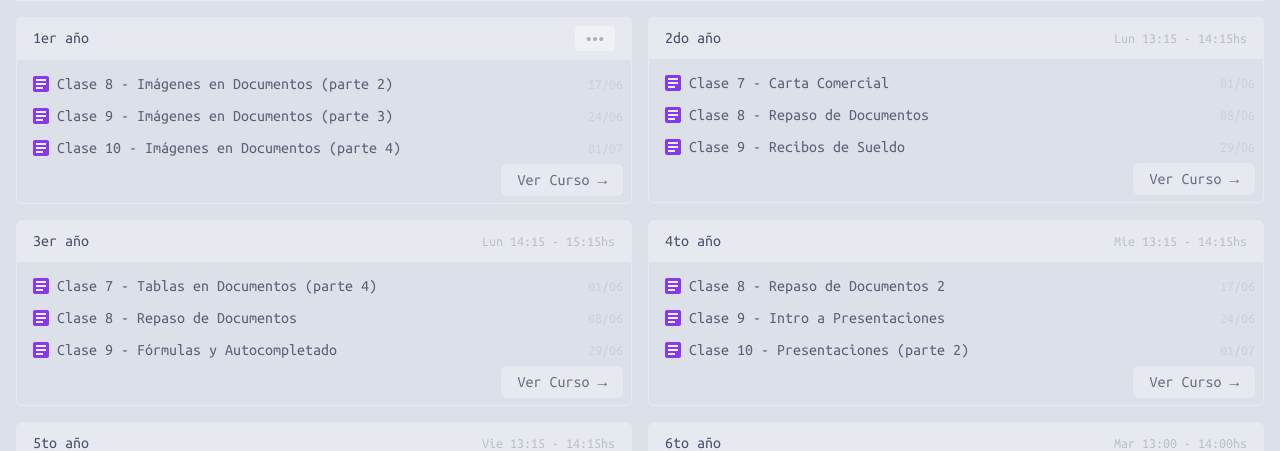
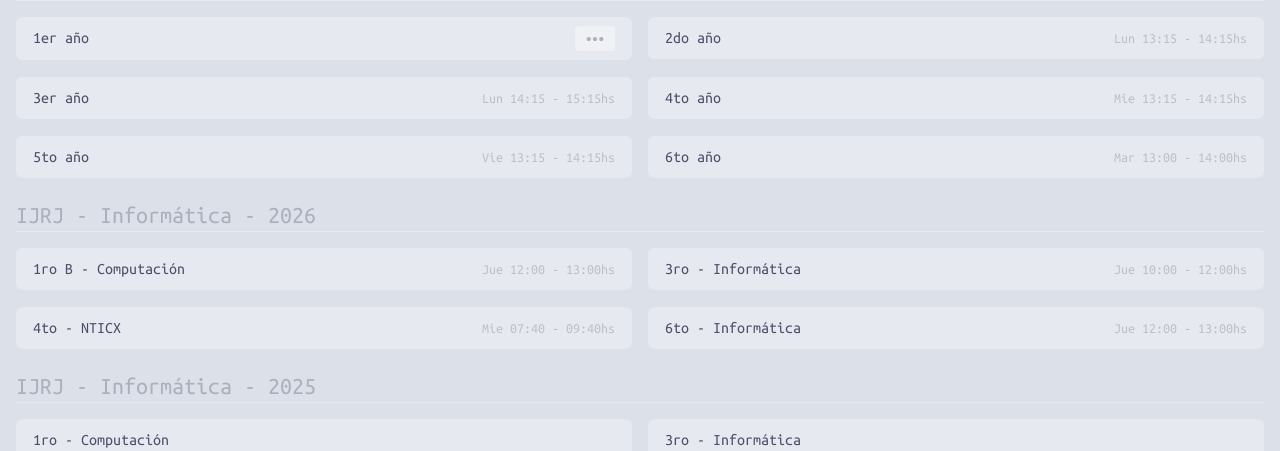
Before and after one commit to McMaldo/MaldoProfe, a React (Vite) app: page / in a window 1280 px wide. Shown: the part 600-1051 px from the top of the page. Built offline with nearby package versions, Linux system fonts and the light colour scheme.

Commit message:
FEAT #031 - new material + 4 new links added + Hidden links by default (in LinksGroup)

```diff
--- a/src/components/template/LinksGroup.tsx
+++ b/src/components/template/LinksGroup.tsx
@@ -42,11 +42,6 @@ export default function LinksGroup({
   const linkContainer = useRef<HTMLDivElement>(null);
   const linkSubContainer = useRef<HTMLDivElement>(null);
   const [isListOpened, setListOpened] = useState(false);
-
-  useEffect(() => {
-    const timer = setTimeout(() => setListOpened(true), 1500);
-    return () => clearTimeout(timer);
-  }, []);
 
   const allLinks = course.links;
   const visibleLinks = getClosestLinks(allLinks);
--- a/src/data/links.json
+++ b/src/data/links.json
@@ -128,6 +128,12 @@
             "name": "Clase 9 - Recibos de Sueldo| DOC",
             "href": "https://docs.google.com/document/d/1AIbSBXRWG00mq0JkqG7cKj_NvIOf0vYjgF7kFG5s6QE/edit?usp=sharing",
             "date": "29/06"
+          },
+          {
+            "id": "10",
+            "name": "Clase 10 - Recibos de Sueldo (parte 2) | DOC",
+            "href": "https://docs.google.com/document/d/1M5k_m92vhP4bz27USPFjHXtOz-qz1WSYGDVPqckL7AY/edit?usp=sharing",
+            "date": "06/07"
           }
         ]
       },
@@ -191,6 +197,12 @@
             "name": "Clase 9 - Fórmulas y Autocompletado | DOC",
             "href": "https://docs.google.com/document/d/1LYrHb8rwhkNIzYbHFlDz71KSMZjQZo5Qr05yGaaY74Y/edit?usp=sharing",
             "date": "29/06"
+          },
+          {
+            "id": "10",
+            "name": "Clase 10 - Fórmulas y Autocompletado | DOC",
+            "href": "https://docs.google.com/document/d/1xzfwofsxG3o62daginZ-1Z3Q877QjnHrDjsd2c0cdLM/edit?usp=sharing",
+            "date": "06/07"
           }
         ]
       },
@@ -452,6 +464,12 @@
             "date": "09/04"
           },
           {
+            "id": "2",
+            "name": "Clase 2 - Periféricos y Computadoras | DOC",
+            "href": "https://docs.google.com/document/d/1Usat0pCdk2vroRlWB3ay8tGgchVHr6hWau40ccOpjAE/edit?usp=sharing",
+            "date": "16/04"
+          },
+          {
             "id": "3",
             "name": "Clase 3 - Tipos de Computadoras | DOC",
             "href": "https://docs.google.com/document/d/1yAeLfJn8utppQrRCECxep55hqsVZOaI4KrEZLqFgJ7M/edit?usp=sharing",
@@ -504,6 +522,12 @@
             "name": "Clase 11 - T.P.N°1 - Computadoras y sus Perifericos | DOC",
             "href": "https://docs.google.com/document/d/1V8ydZllu4CCURNO4zOUZ6CpI_VOOH0Df4BFc173EIu8/edit?usp=sharing",
             "date": "25/06"
+          },
+          {
+            "id": "12",
+            "name": "Clase 12 - Placa Madre / Placa Base | DOC",
+            "href": "https://docs.google.com/document/d/1scnen1IhSSQUrLjOCsidY0ilUqz2HyyjwEi6FPMHREY/edit?usp=sharing",
+            "date": "16/07"
           }
         ]
       },
```
